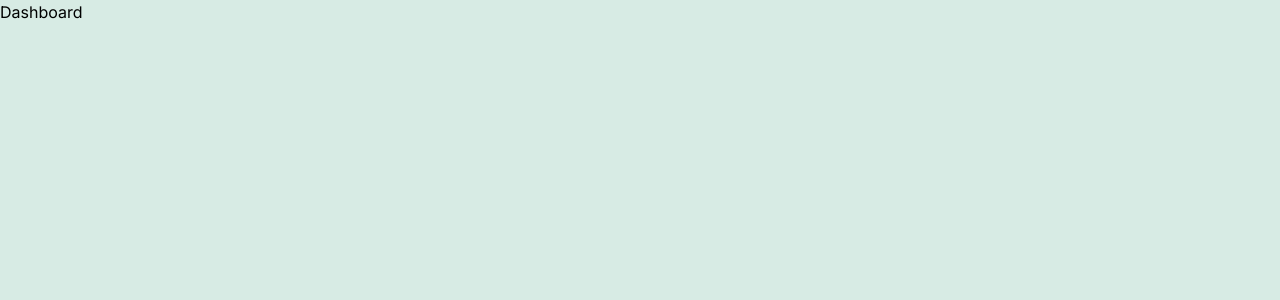
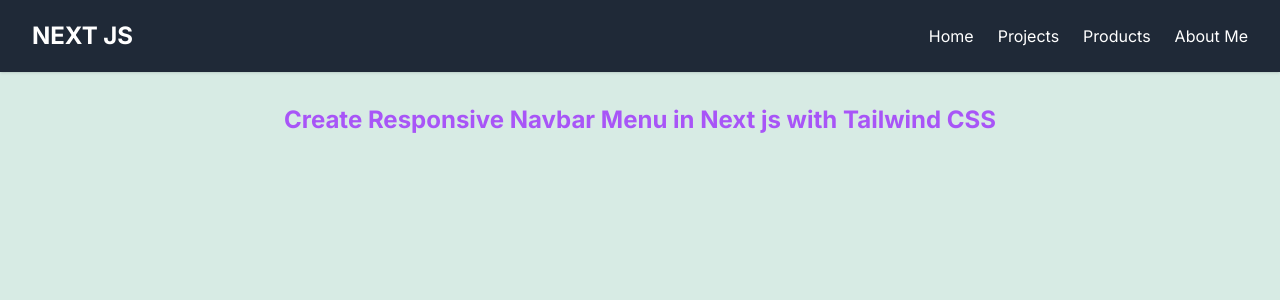
Before and after one commit to sumonDev13/E-Commerce-Client-NextJS, a Next.js app: page /dashboard in a window 1280 px wide. Shown: the top 300 px of the page. Built offline with nearby package versions, Linux system fonts and the light colour scheme.

Commit message:
fetch data

```diff
--- /dev/null
+++ b/app/dashboard/navbar/page.tsx
@@ -0,0 +1,103 @@
+'use client'
+import Head from 'next/head';
+import Link from 'next/link';
+import { useState } from 'react';
+
+
+export default function Home() {
+  const [navbar, setNavbar] = useState(false);
+  return (
+    <div>
+      <Head>
+        <title>Create Next Responsive Navbar With Tailwind CSS</title>
+        <meta
+          name="description"
+          content="Create Next JS Responsive Menu with Tailwind CSS"
+        />
+        <link rel="icon" href="/favicon.ico" />
+      </Head>
+      <nav className="w-full bg-gray-800 shadow">
+        <div className="justify-between px-4 mx-auto lg:max-w-7xl md:items-center md:flex md:px-8">
+          <div>
+            <div className="flex items-center justify-between py-3 md:py-5 md:block">
+              <a href="#">
+                <h2 className="text-2xl text-white font-bold">NEXT JS</h2>
+              </a>
+              <div className="md:hidden">
+                <button
+                  className="p-2 text-gray-700 rounded-md outline-none focus:border-gray-400 focus:border"
+                  onClick={() => setNavbar(!navbar)}
+                >
+                  {navbar ? (
+                    <svg
+                      xmlns="http://www.w3.org/2000/svg"
+                      className="w-6 h-6 text-white"
+                      viewBox="0 0 20 20"
+                      fill="currentColor"
+                    >
+                      <path
+                        fillRule="evenodd"
+                        d="M4.293 4.293a1 1 0 011.414 0L10 8.586l4.293-4.293a1 1 0 111.414 1.414L11.414 10l4.293 4.293a1 1 0 01-1.414 1.414L10 11.414l-4.293 4.293a1 1 0 01-1.414-1.414L8.586 10 4.293 5.707a1 1 0 010-1.414z"
+                        clipRule="evenodd"
+                      />
+                    </svg>
+                  ) : (
+                    <svg
+                      xmlns="http://www.w3.org/2000/svg"
+                      className="w-6 h-6 text-white"
+                      fill="none"
+                      viewBox="0 0 24 24"
+                      stroke="currentColor"
+                      strokeWidth={2}
+                    >
+                      <path
+                        strokeLinecap="round"
+                        strokeLinejoin="round"
+                        d="M4 6h16M4 12h16M4 18h16"
+                      />
+                    </svg>
+                  )}
+                </button>
+              </div>
+            </div>
+          </div>
+          <div>
+            <div
+              className={`flex-1 justify-self-center pb-3 mt-8 md:block md:pb-0 md:mt-0 ${
+                navbar ? 'block' : 'hidden'
+              }`}
+            >
+              <ul className="items-center justify-center space-y-8 md:flex md:space-x-6 md:space-y-0">
+                <li className="text-white">
+                  <Link href="/">
+                    Home
+                  </Link>
+                </li>
+                <li className="text-white">
+                  <Link href="/blogs">
+                   Projects
+                  </Link>
+                </li>
+                <li className="text-white">
+                  <Link href="pages/products">
+                   Products
+                  </Link>
+                </li>
+                <li className="text-white">
+                  <Link href="/contact">
+                   About Me
+                  </Link>
+                </li>
+              </ul>
+            </div>
+          </div>
+        </div>
+      </nav>
+      <div className="flex justify-center items-center mt-8">
+        <h1 className="text-2xl font-bold text-purple-500">
+          Create Responsive Navbar Menu in Next js with Tailwind CSS
+        </h1>
+      </div>
+    </div>
+  );
+}
--- a/app/dashboard/page.tsx
+++ b/app/dashboard/page.tsx
@@ -1,10 +1,14 @@
 import React from 'react'
+import dynamic from 'next/dynamic'
+const Navbar = dynamic(() => import('./navbar/page'))
 
 type Props = {}
 
 function page({}: Props) {
   return (
-    <div>Dashboard</div>
+    <div>
+        <Navbar/>
+    </div>
   )
 }
 
--- /dev/null
+++ b/app/pages/products/page.tsx
@@ -0,0 +1,40 @@
+'use client'
+import React from 'react'
+import { useState ,useEffect} from 'react'
+
+type Props = {}
+
+function Products({}: Props) {
+
+const [products,setProducts]=useState<any[]>([]);
+
+useEffect(() => {
+  async function fetchProducts() {
+    try {
+      const res = await fetch('https://dummyjson.com/products');
+      const data = await res.json();
+      console.log('data',data)
+      setProducts(data.products);
+    } catch (error) {
+      console.error('Error fetching products:', error);
+    }
+  }
+
+  fetchProducts();
+}, []);
+
+  return (
+    <div>
+    <h1>Products List</h1>
+    {products.length > 0 ? (
+      products.map((item: any, index: number) => (
+        <h1 key={index}>Name : {item.title}</h1>
+      ))
+    ) : (
+      <p>No products found.</p>
+    )}
+  </div>
+  )
+}
+
+export default Products
```
